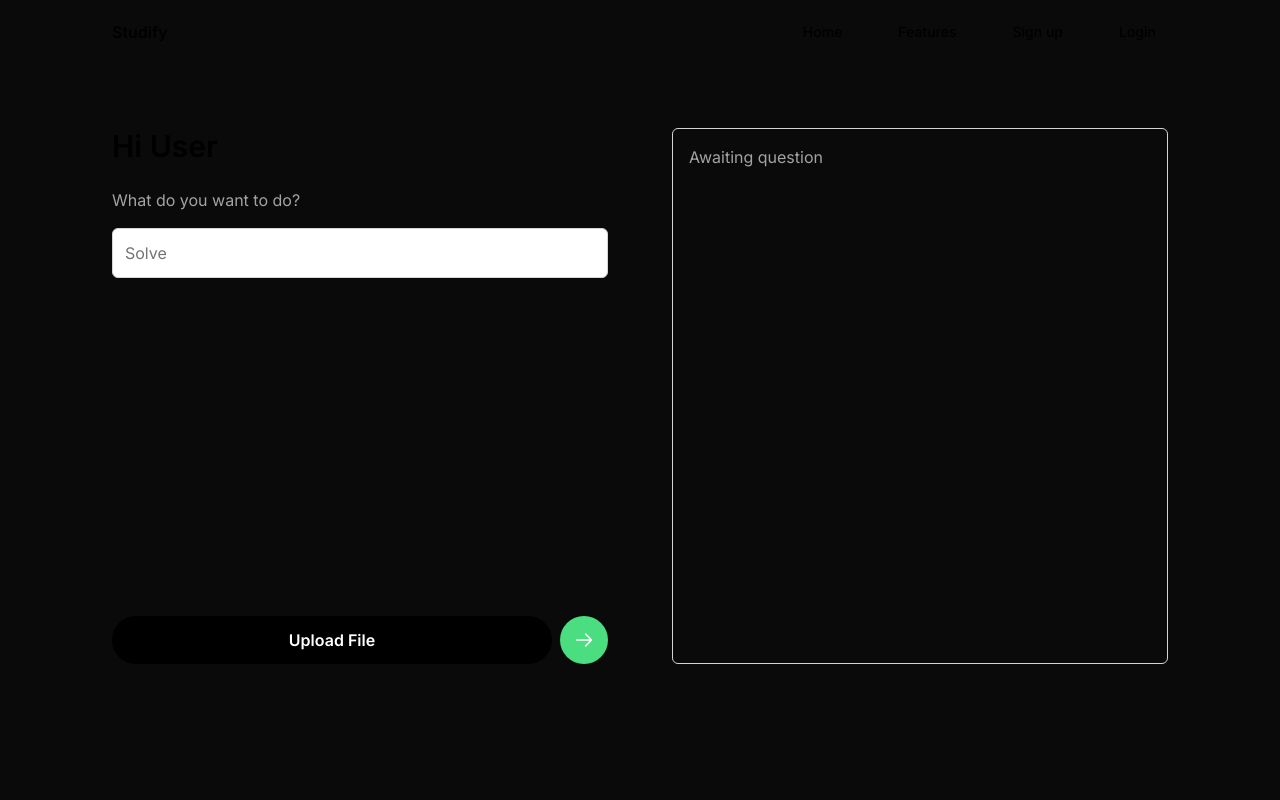
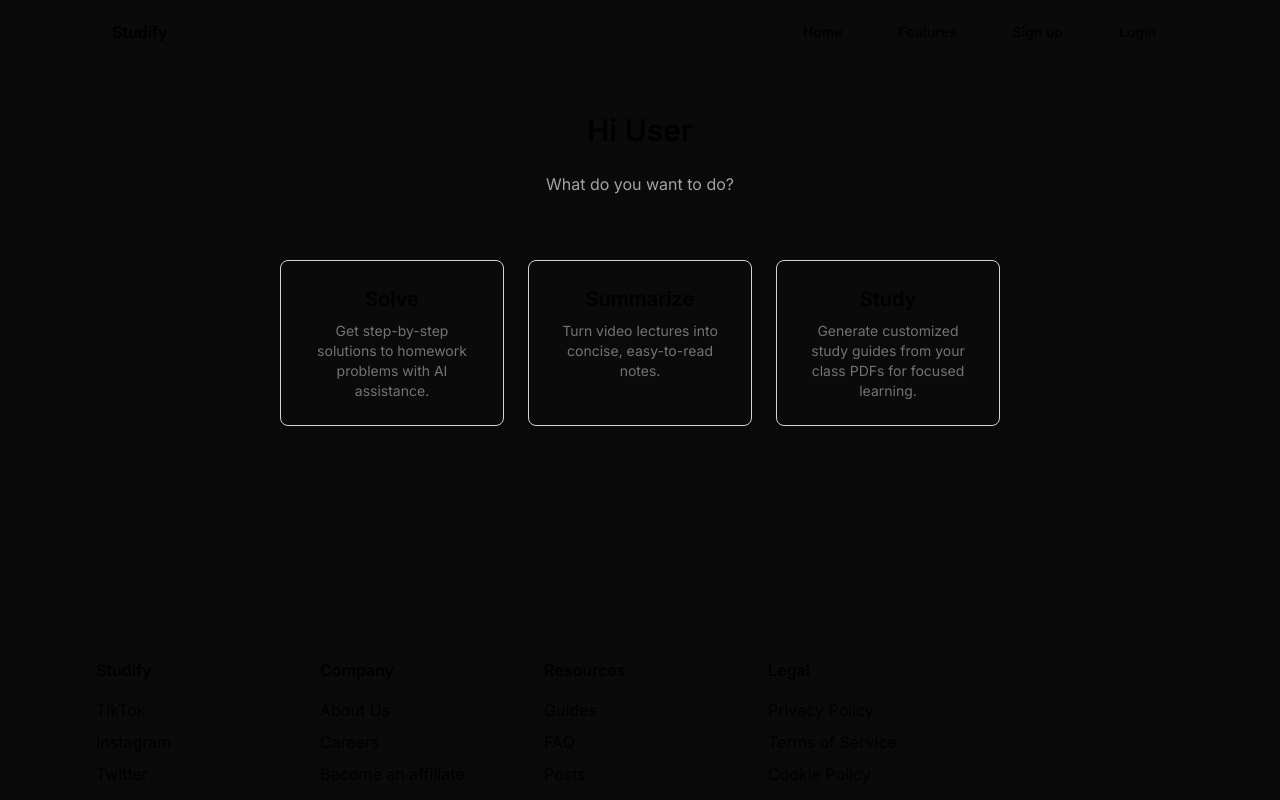
Before and after one commit to WMasterBeluga/studify, a Next.js app in the folder studify/: page /chat in a window 1280 px wide. Shown: the top 800 px of the page. Built offline with nearby package versions, Linux system fonts and the light colour scheme.

Commit message:
Added chat function

```diff
--- a/studify/src/app/chat/page.tsx
+++ b/studify/src/app/chat/page.tsx
@@ -1,39 +1,64 @@
 import Image from "next/image";
 import Link from 'next/link';
 import Navbar from "../components/Navbar";
-import Footer from "../components/footer"
+import Footer from "../components/footer";
 
 export default function Home() {
   return (
     <div className="flex justify-center">
       <div className="max-w-screen-2xl w-full px-4 lg:px-20">
-        <div className="w-full"></div>
-          <Navbar />
-        <div className="mt-5">
+        <Navbar />
+
+        {/* Centered Content Starts Here */}
+        <div className="flex flex-col items-center mt-12">
+          <div className="text-center mb-8">
+            <h1 className="text-3xl font-semibold text-black mb-6">Hi User</h1>
+            <label htmlFor="options" className="block text-neutral-400">What do you want to do?</label>
+          </div>
+
+          {/* Responsive Boxes with Links */}
+          <div className="flex flex-wrap justify-center gap-6 mt-8 w-full">
+            {/* Box 1: Solve */}
+            <div className="border border-neutral-300 rounded-lg p-6 w-full sm:w-1/3 md:w-1/4 lg:w-1/5">
+              <Link href="/solve" className="text-center">
+                <h2 className="text-xl font-semibold mb-2 text-black">Solve</h2>
+                <p className="text-sm text-neutral-500">
+                  Get step-by-step solutions to homework problems with AI assistance.
+                </p>
+              </Link>
+            </div>
+
+            {/* Box 2: Summarize */}
+            <div className="border border-neutral-300 rounded-lg p-6 w-full sm:w-1/3 md:w-1/4 lg:w-1/5">
+              <Link href="/summarize" className="text-center">
+                <h2 className="text-xl font-semibold mb-2 text-black">Summarize</h2>
+                <p className="text-sm text-neutral-500">
+                  Turn video lectures into concise, easy-to-read notes.
+                </p>
+              </Link>
+            </div>
+
+            {/* Box 3: Study */}
+            <div className="border border-neutral-300 rounded-lg p-6 w-full sm:w-1/3 md:w-1/4 lg:w-1/5">
+              <Link href="/study" className="text-center">
+                <h2 className="text-xl font-semibold mb-2 text-black">Study</h2>
+                <p className="text-sm text-neutral-500">
+                  Generate customized study guides from your class PDFs for focused learning.
+                </p>
+              </Link>
+            </div>
+          </div>
+        </div>
+
+        <Footer />
+      </div>
+    </div>
+  );
+}
 
 
-          {/* Neutral Box Starts Here */}
-          <div className="flex justify-center mt-8">
-            <div className="border-0 rounded-lg w-full h-[600px]">
-              <div className="flex flex-wrap h-full">
-                {/* Left Half */}
-                <div className="w-full md:w-1/2 p-8">
-                  <div className="flex flex-col h-full justify-between">
-                    {/* Dropdown Menu */}
-                    <div>
-                      <h1 className="text-3xl font-semibold text-black mb-6">Hi User</h1>
-                      <label htmlFor="options" className="block text-neutral-400">What do you want to do?</label>
-                      <select
-                        id="options"
-                        className="mt-4 block w-full border border-neutral-300 bg-white rounded-md text-neutral-500 py-3 px-3 focus:outline-none appearance-none"
-                      >
-                        <option className="text-black">Solve</option>
-                        <option className="text-black">Summarize Lecture</option>
-                        <option className="text-black">Generate Study Guide</option>
-                      </select>
-                    </div>
 
-                    {/* Upload Button and Send Button */}
+{/* Upload Button and Send Button
                     <div className="flex items-center mt-4">
                       <button className="bg-black hover:bg-neutral-300 text-white font-semibold py-3 px-4 rounded-full flex-grow">
                         Upload File
@@ -44,22 +69,4 @@ export default function Home() {
                         </svg>
                       </button>
 
-                    </div>
-                  </div>
-                </div>
-                {/* Right Half */}
-                <div className="w-full md:w-1/2 p-8">
-                  <div className="border-neutral-300 rounded-md p-4 h-full border">
-                    <p className="text-neutral-400">Awaiting question</p>
-                  </div>
-                </div>
-              </div>
-            </div>
-          </div>
-          {/* Neutral Box Ends Here */}
-        </div>
-        <Footer />
-      </div>
-    </div>
-  );
-}
+                    </div> */}
--- /dev/null
+++ b/studify/src/app/components/input.tsx
@@ -0,0 +1,35 @@
+// src/components/Navbar.tsx
+"use client";
+
+import { useState } from "react";
+import Link from "next/link";
+
+export default function Navbar() {
+  const [isOpen, setIsOpen] = useState(false);
+
+  return (
+    <div className="fixed bottom-0 left-0 w-full py-2 px-3 md:py-4 md:px-20">
+      <div className="max-w-screen-lg mx-auto flex items-center space-x-2 md:space-x-4">
+
+        {/* Upload Button  */}
+        <button className="hidden md:inline text-neutral-500 hover:text-neutral-700 p-2 rounded-full text-sm md:text-base">
+          Upload File
+        </button>
+
+        {/*Input Box */}
+        <input
+          type="text"
+          placeholder="Type your message..."
+          className="flex-grow border border-neutral-300 rounded-full py-2 px-3 text-sm md:text-base focus:outline-none focus:border-blue-400"
+        />
+
+        {/* Send Buton */}
+        <button className="bg-blue-500 hover:bg-blue-600 text-white p-2 md:p-3 rounded-full flex items-center justify-center">
+          <svg xmlns="http://www.w3.org/2000/svg" className="h-5 w-5 md:h-6 md:w-6" fill="none" viewBox="0 0 24 24" stroke="currentColor">
+            <path strokeLinecap="round" strokeLinejoin="round" strokeWidth={2} d="M14 5l7 7m0 0l-7 7m7-7H3" />
+          </svg>
+        </button>
+      </div>
+    </div>
+  );
+}
--- /dev/null
+++ b/studify/src/app/solve/page.tsx
@@ -0,0 +1,40 @@
+"use client";
+
+import Image from "next/image";
+import Link from 'next/link';
+import Input from "../components/input";
+
+export default function Home() {
+  return (
+    <div className="flex flex-col min-h-screen items-center justify-center" style={{ marginTop: '-25vh' }}>
+      {/* Exit Button */}
+      <Link href="/chat" className="fixed top-4 right-4 md:top-6 md:right-6 bg-neutral-200 hover:bg-neutral-300 text-black p-2 rounded-full">
+        X
+      </Link>
+
+      {/* Solve Section Positioned Higher */}
+      <div className="text-center mb-8">
+        <h1 className="text-3xl font-semibold text-black mb-6">Solve</h1>
+        <label htmlFor="options" className="block text-neutral-400">Add your questions below to solve</label>
+      </div>
+
+      {/* Input Component */}
+      <Input />
+    </div>
+  );
+}
+
+
+
+{/* Upload Button and Send Button
+                    <div className="flex items-center mt-4">
+                      <button className="bg-black hover:bg-neutral-300 text-white font-semibold py-3 px-4 rounded-full flex-grow">
+                        Upload File
+                      </button>
+                      <button className="ml-2 bg-green-400 hover:bg-green-300 text-white font-bold w-12 h-12 rounded-full flex items-center justify-center">
+                        <svg xmlns="http://www.w3.org/2000/svg" className="h-5 w-5" fill="none" viewBox="0 0 24 24" stroke="currentColor">
+                          <path strokeLinecap="round" strokeLinejoin="round" strokeWidth={2} d="M14 5l7 7m0 0l-7 7m7-7H3" />
+                        </svg>
+                      </button>
+
+                    </div> */}
--- /dev/null
+++ b/studify/src/app/study/page.tsx
@@ -0,0 +1,25 @@
+"use client";
+
+import Image from "next/image";
+import Link from 'next/link';
+import Input from "../components/input";
+
+export default function Home() {
+  return (
+    <div className="flex flex-col min-h-screen items-center justify-center" style={{ marginTop: '-25vh' }}>
+      {/* Exit Button */}
+      <Link href="/chat" className="fixed top-4 right-4 md:top-6 md:right-6 bg-neutral-200 hover:bg-neutral-300 text-black p-2 rounded-full">
+        X
+      </Link>
+
+      {/* Solve Section Positioned Higher */}
+      <div className="text-center mb-8">
+        <h1 className="text-3xl font-semibold text-black mb-6">Study</h1>
+        <label htmlFor="options" className="block text-neutral-400">Add your coursework to create a study guide</label>
+      </div>
+
+      {/* Input Component */}
+      <Input />
+    </div>
+  );
+}
--- /dev/null
+++ b/studify/src/app/summarize/page.tsx
@@ -0,0 +1,25 @@
+"use client";
+
+import Image from "next/image";
+import Link from 'next/link';
+import Input from "../components/input";
+
+export default function Home() {
+  return (
+    <div className="flex flex-col min-h-screen items-center justify-center" style={{ marginTop: '-25vh' }}>
+      {/* Exit Button */}
+      <Link href="/chat" className="fixed top-4 right-4 md:top-6 md:right-6 bg-neutral-200 hover:bg-neutral-300 text-black p-2 rounded-full">
+        X
+      </Link>
+
+      {/* Solve Section Positioned Higher */}
+      <div className="text-center mb-8">
+        <h1 className="text-3xl font-semibold text-black mb-6">Summarize</h1>
+        <label htmlFor="options" className="block text-neutral-400">Submit a video below to summarize</label>
+      </div>
+
+      {/* Input Component */}
+      <Input />
+    </div>
+  );
+}
```
Also changed, not shown: studify/src/app/solve/solve.tsx (deleted).
